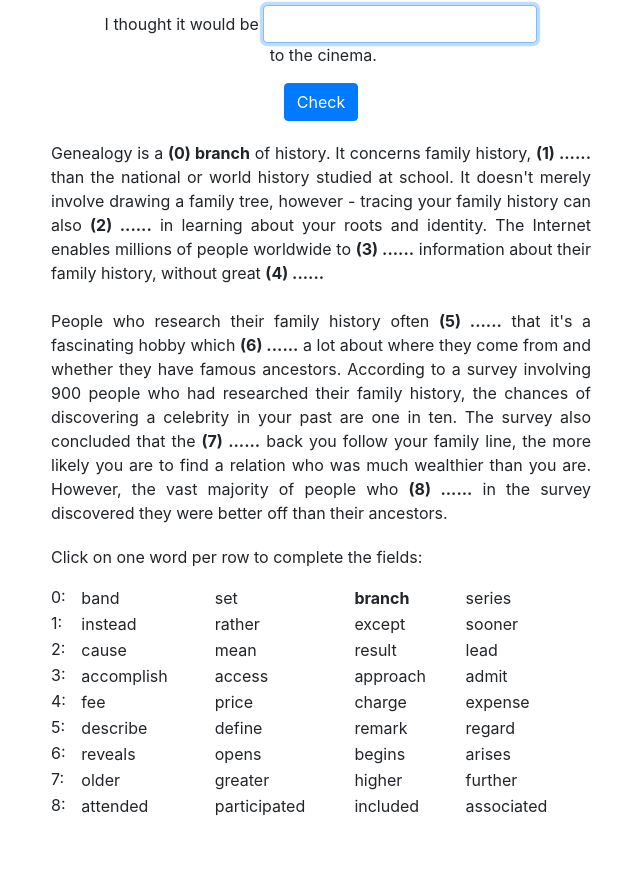
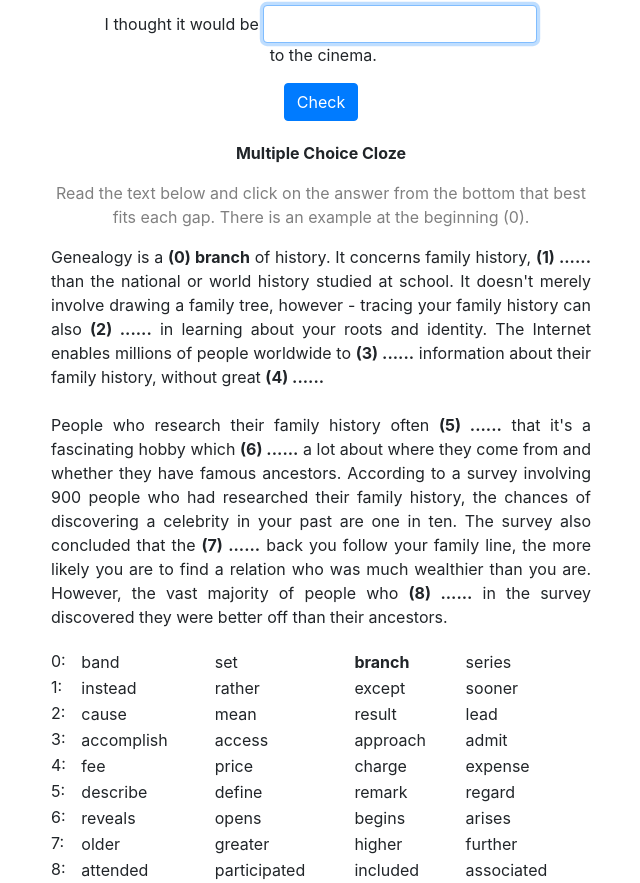
Before and after one commit to mekarpeles/notesclub, a React (Create React App) app in the folder front/: page / in a window 1280 px wide. Shown: the part 282-1165 px from the top of the page, without its empty margins (319-959 px from the left). Before the commit the page ends 1101 px from the top, so only its background shows below. Built offline with nearby package versions, Linux system fonts and the light colour scheme.

Commit message:
add description to multiple choice cloze

```diff
--- a/front/src/App.css
+++ b/front/src/App.css
@@ -43,14 +43,14 @@ input.wrong-answer {
   justify-content: center;
 }
 
-.instructions {
+.description {
   color: grey;
 }
 
 .display-linebreak {
 }
 
-.options {
+.multiple-choice-options {
   padding-top: 20px;
   text-align: left;
 }
@@ -60,8 +60,12 @@ input.wrong-answer {
   text-align: justify;
 }
 
-.multiple-choice-options {
+.multiple-choice-options table {
   width: 100%;
+}
+
+.multiple-choice-options td {
+  cursor: pointer;
 }
 
 .multiple-choice-choice {
--- a/front/src/App.tsx
+++ b/front/src/App.tsx
@@ -14,8 +14,8 @@ class App extends React.Component {
         <header className="App-header">
           <Header />
         </header>
-        <KeyWordTransformationExercise type="Key Word Transformation" instructions="Write a second sentence so that it has a similar meaning to the first sentence, using the word given. Do not change the word given. You must use between three and six words, including the word given." originalSentence="I was in favour of going to the cinema." word="IDEA" part1="I thought it would be" part2="to the cinema." solutions={solutions} />
-        <MultipleChoiceClozeExercise text={text} options={options} />
+        <KeyWordTransformationExercise description="Write a second sentence so that it has a similar meaning to the first sentence, using the word given. Do not change the word given. You must use between three and six words, including the word given." originalSentence="I was in favour of going to the cinema." word="IDEA" part1="I thought it would be" part2="to the cinema." solutions={solutions} />
+        <MultipleChoiceClozeExercise text={text} options={options} description="Read the text below and click on the answer from the bottom that best fits each gap. There is an example at the beginning (0)."/>
       </div>
 
     );
--- a/front/src/KeyWordTransformationExercise.tsx
+++ b/front/src/KeyWordTransformationExercise.tsx
@@ -2,13 +2,12 @@ import * as React from 'react';
 import { Form, Button } from 'react-bootstrap';
 
 interface IProps {
-  type: string
   originalSentence: string
   word: string
   part1: string
   part2: string
   solutions: string[]
-  instructions: string
+  description: string
 }
 
 interface IState {
@@ -60,18 +59,9 @@ class KeyWordTransformationExercise extends React.Component<IProps, IState> {
     )
   }
 
-  renderInstructions = () => {
-    const instructions = this.props.instructions
-    return (
-      <div>
-        {instructions}
-      </div>
-    )
-  }
-
   public render() {
     const { answer, solve, correctOrWrong } = this.state
-    const { originalSentence, word, part1, part2, instructions, type } = this.props
+    const { originalSentence, word, part1, part2, description } = this.props
 
     return (
       <div className="exercise container">
@@ -79,11 +69,9 @@ class KeyWordTransformationExercise extends React.Component<IProps, IState> {
           <div className="col-lg-3"></div>
           <div className="col-lg-6">
             <div>
-              <p>
-                <b>{type}</b>
-              </p>
-              <p className="instructions">
-                {instructions}
+              <p><b>Key Word Transformation</b></p>
+              <p className="description">
+                {description}
               </p>
             </div>
             <div className="exercise-core">
--- a/front/src/MultipleChoiceClozeExercise.tsx
+++ b/front/src/MultipleChoiceClozeExercise.tsx
@@ -4,6 +4,7 @@ import { Alert, Form, Button } from 'react-bootstrap';
 interface IProps {
   text: string
   options: string[][]
+  description: string
 }
 
 interface IState {
@@ -55,10 +56,9 @@ class KeyWordTransformationExercise extends React.Component<IProps, IState> {
     const { field_highlighted, showAlert } = this.state
 
     return (
-      <div className="options">
-        <p>Click on one word per row to complete the fields:</p>
+      <div className="multiple-choice-options">
         {showAlert ? <Alert variant="danger">The first line (0) is an example!</Alert> : <></>}
-        <table className="multiple-choice-options">
+        <table>
           {options.map((line_options, index) => {
             return (
               <tr className={field_highlighted == index ? 'multiple-choice-choice' : ''}>
@@ -91,6 +91,7 @@ class KeyWordTransformationExercise extends React.Component<IProps, IState> {
 
   public render() {
     const { content } = this.state
+    const { description } = this.props
     const content_length = content.length
 
     return (
@@ -98,6 +99,10 @@ class KeyWordTransformationExercise extends React.Component<IProps, IState> {
         <div className="row">
           <div className="col-lg-3"></div>
           <div className="col-lg-6">
+            <p><b>Multiple Choice Cloze</b></p>
+            <p className="description">
+              {description}
+            </p>
             <div className="multiple-choice-text">
               {content.map((piece, row_index) => {
                 return(
```
